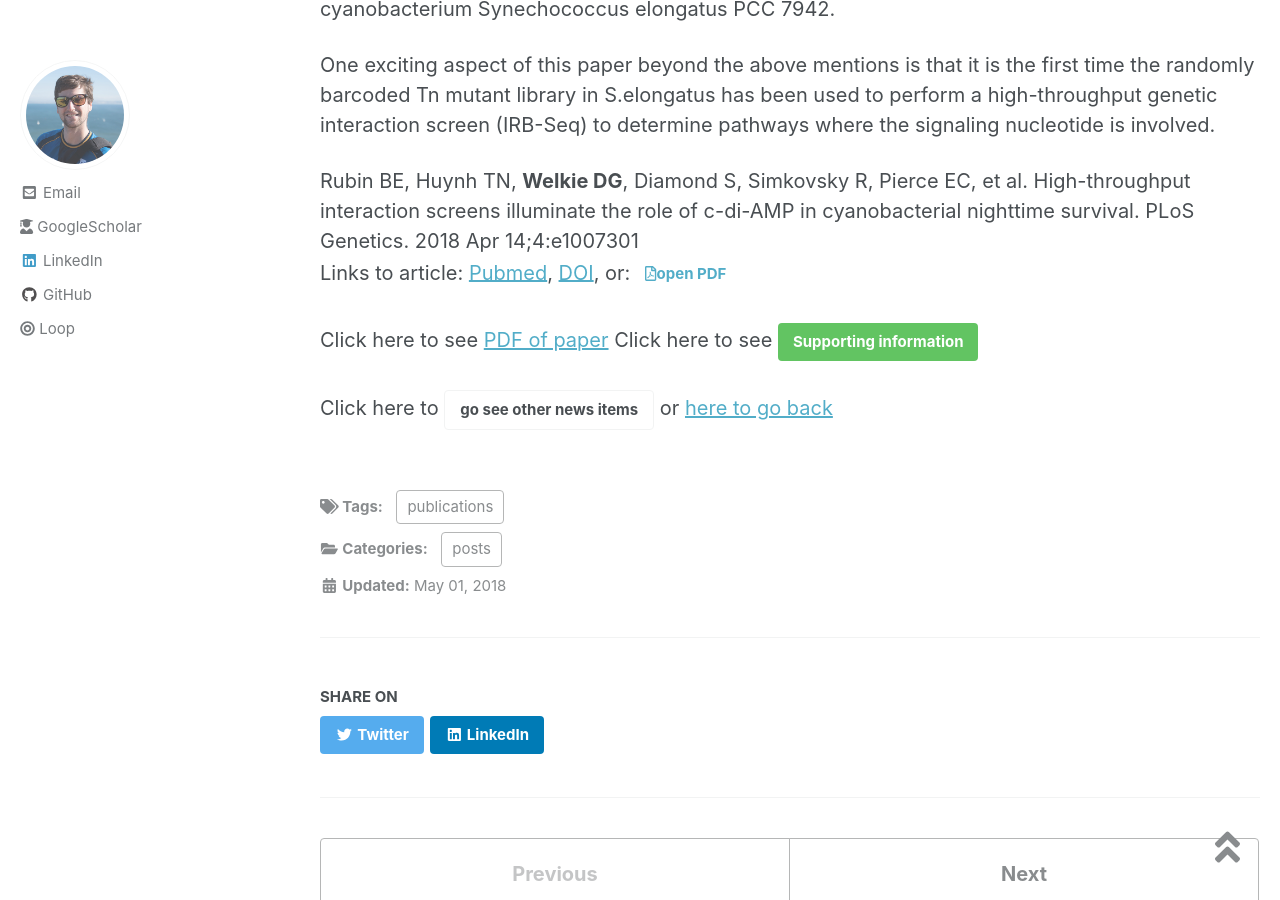
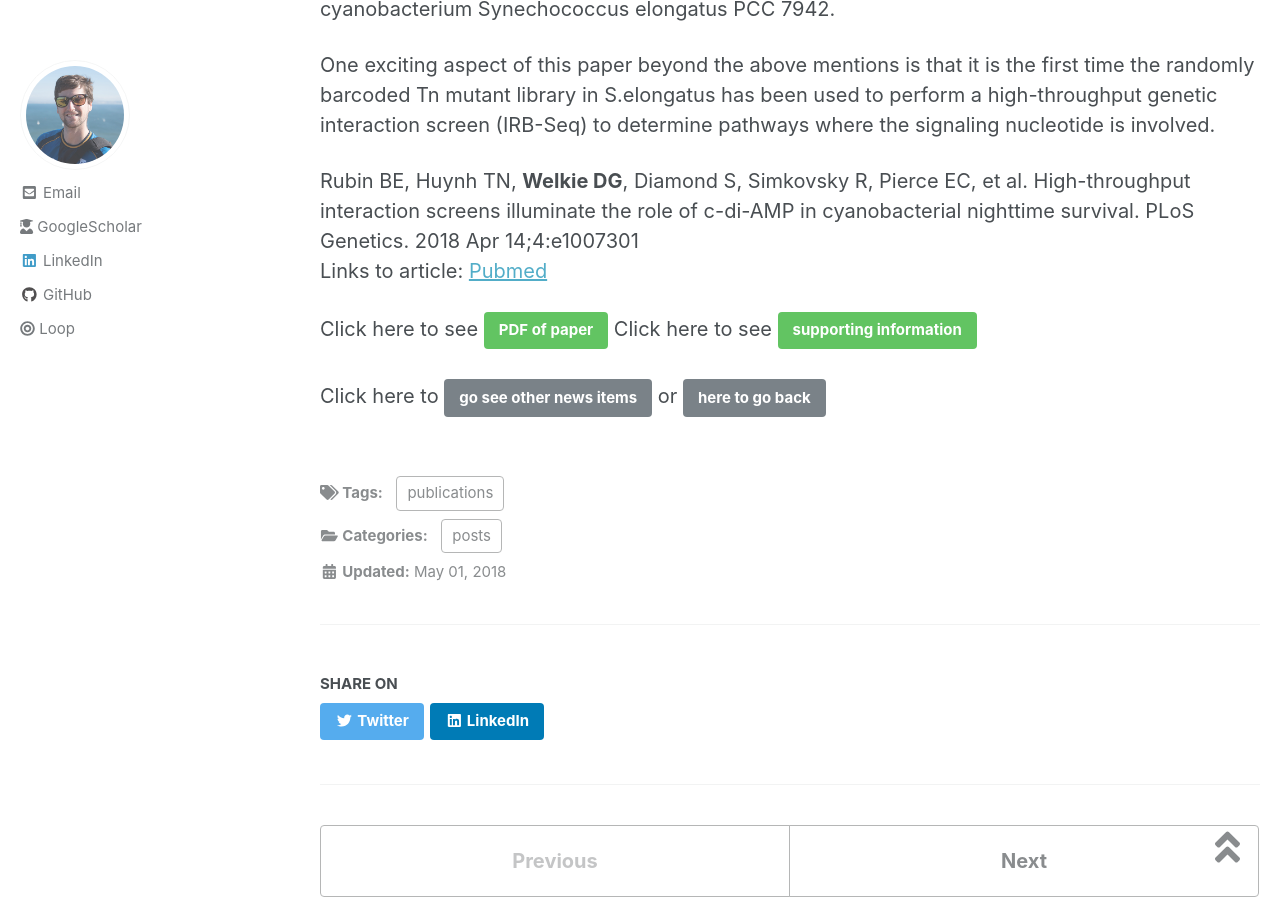
Before and after one commit to dwelkie/dwelkie.github.io, a Jekyll site: the page built from _posts/2018-05-01-IRB-Seq.md, in a window 1280 px wide and 900 px high, scrolled down 414 px. Built offline with Jekyll 4.4.1, drawn with Linux system fonts in a browser that asks for light colours; nearby versions of some CDN libraries.

Commit message:
Update 2018-05-01-IRB-Seq.md

```diff
--- a/_posts/2018-05-01-IRB-Seq.md
+++ b/_posts/2018-05-01-IRB-Seq.md
@@ -14,11 +14,9 @@ In this paper, work led by Ben Rubin identified the cyclase responsible for c-di
 One exciting aspect of this paper beyond the above mentions is that it is the first time the randomly barcoded Tn mutant library in S.elongatus has been used to perform a high-throughput genetic interaction screen (IRB-Seq) to determine pathways where the signaling nucleotide is involved.
 
 Rubin BE, Huynh TN, **Welkie DG**, Diamond S, Simkovsky R, Pierce EC, et al. High-throughput interaction screens illuminate the role of c-di-AMP in cyanobacterial nighttime survival. PLoS Genetics. 2018 Apr 14;4:e1007301 <br/>
-Links to article: [Pubmed](https://www.ncbi.nlm.nih.gov/pubmed/29608558){:target="_blank"}, [DOI](https://doi.org/10.1371/journal.pgen.1007301){:target="_blank"}, or:<a class="btn btn-success btn-lg" href="https://drive.google.com/open?id=1YF5qtAZzlKsyA7ic3LZSWBq-Pe6_eSSJ" target="_blank" ><i class="far fa-file-pdf"></i>open PDF
+Links to article: [Pubmed](https://www.ncbi.nlm.nih.gov/pubmed/29608558){:target="_blank"}
 
-Click here to see [PDF of paper](href="https://drive.google.com/open?id=1YF5qtAZzlKsyA7ic3LZSWBq-Pe6_eSSJ" target="_blank")
-Click here to see [Supporting information](https://drive.google.com/open?id=1orNzKlHf8tvoxjiDewd9VhWf1uN9vFcw){: .btn .btn--success}
+Click here to see [PDF of paper](https://drive.google.com/open?id=1YF5qtAZzlKsyA7ic3LZSWBq-Pe6_eSSJ){: .btn .btn--success}
+Click here to see [supporting information](https://drive.google.com/open?id=1orNzKlHf8tvoxjiDewd9VhWf1uN9vFcw){: .btn .btn--success}
 
-
-
-Click here to [go see other news items](/Blog/){: .btn .btn--inverse} or [here to go back](/)
+Click here to [go see other news items](/Blog/){: .btn .btn--primary} or [here to go back](/){: .btn .btn--primary}
```
